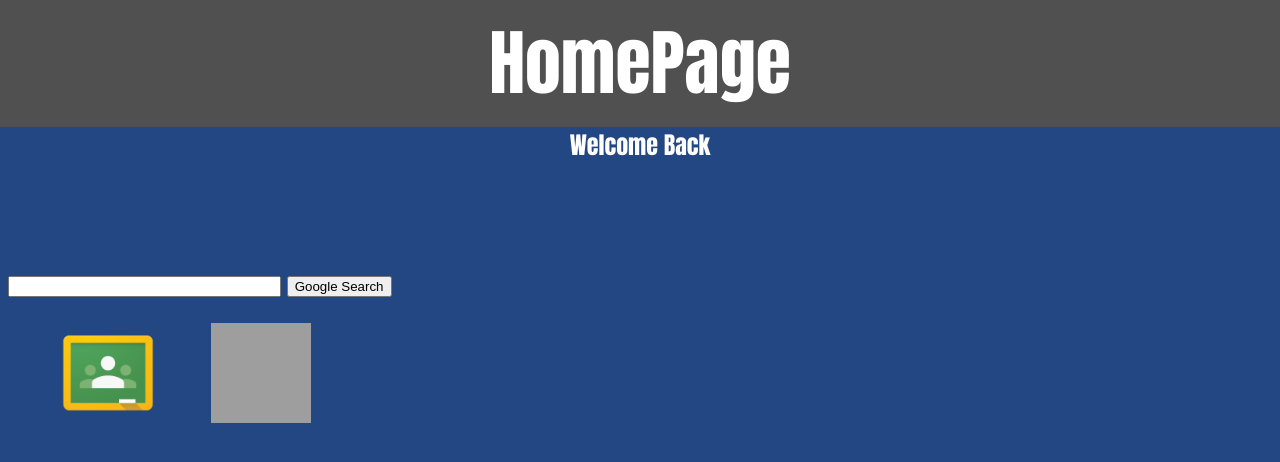
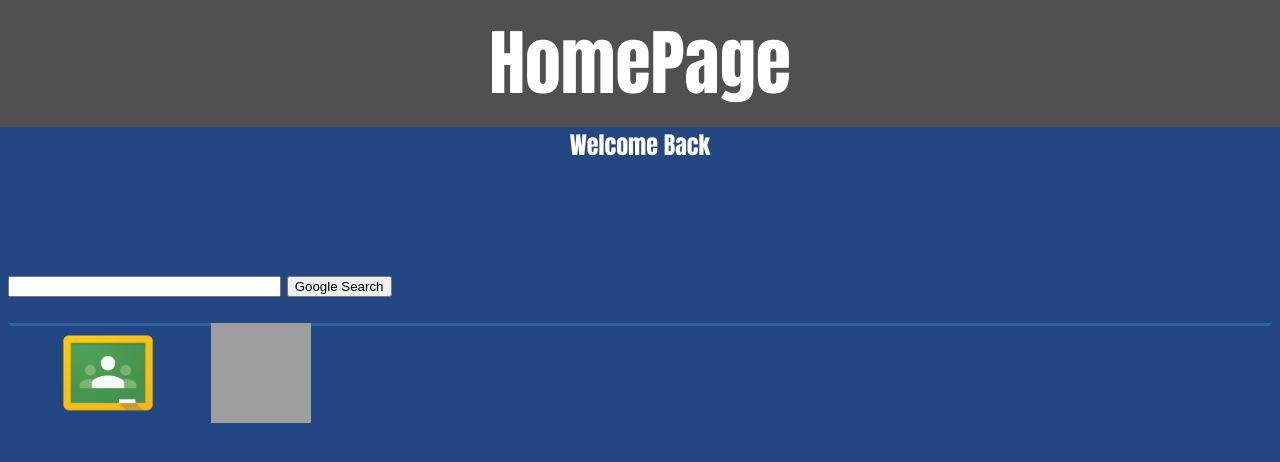
Before and after one commit to DavidBrehl/DBHomepage1, a plain HTML site: page index.html in a window 1280 px wide. Drawn offline with Linux system fonts and the light colour scheme; grey boxes are pictures that could not be loaded.

Commit message:
Update index.html

```diff
--- a/index.html
+++ b/index.html
@@ -4,7 +4,7 @@
 	</head>
 	<body style="background-color:#234782;">
 		<header style="background-color:#505050;color:#ffffff;text-align:center;font-family:impact;font-size:72;border-width:10px;border-style:solid;border-color:#505050;margin-top:-10px;margin-left:-10px;margin-right:-10px;">HomePage</header>
-		<nav style="text-align:center;font-family:impact;font-size:24;color:#ffffff;">Welcome Back<nav>
+		<nav style="text-align:center;font-family:impact;font-size:24;color:#ffffff;border-width:5px;border-bottom:solid;border-color:#3061a5;border-radius:5px;">Welcome Back<nav>
 		<form method="get" action="http://www.google.com/search" align="left" style="margin-top:100px;">
 			<input type="text"   name="q" size="31" maxlength="255" value="" />
 			<input type="submit" value="Google Search" />
```
